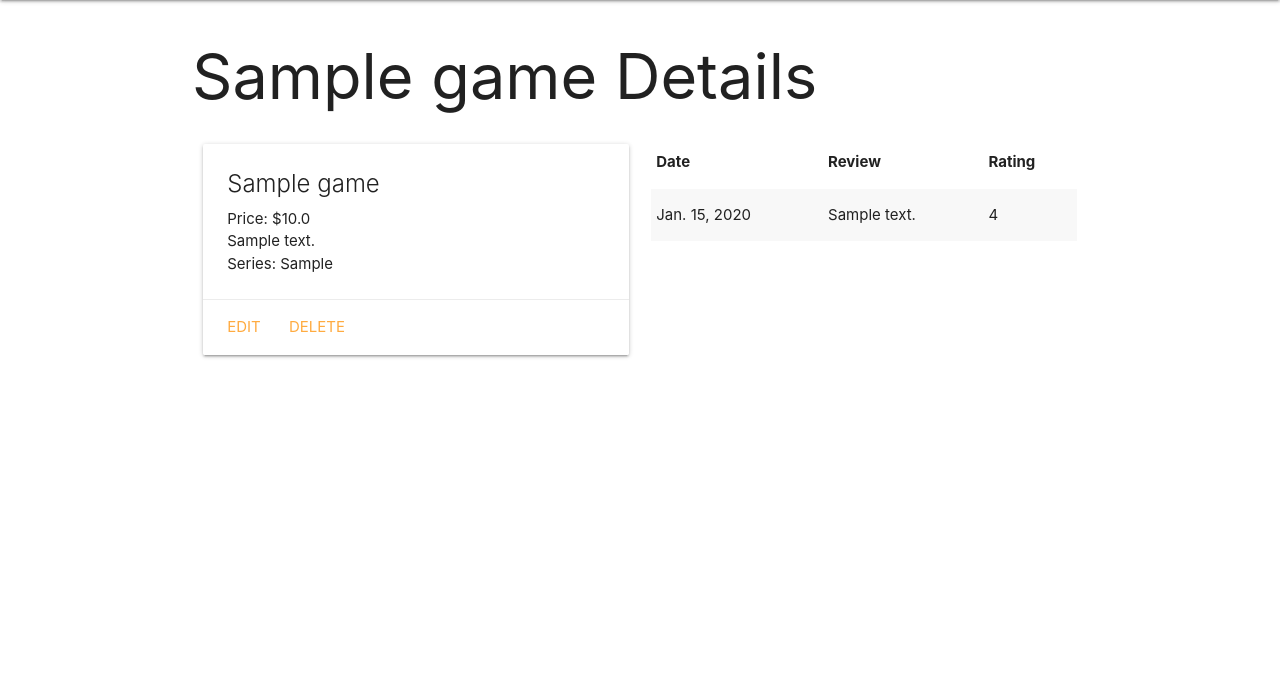
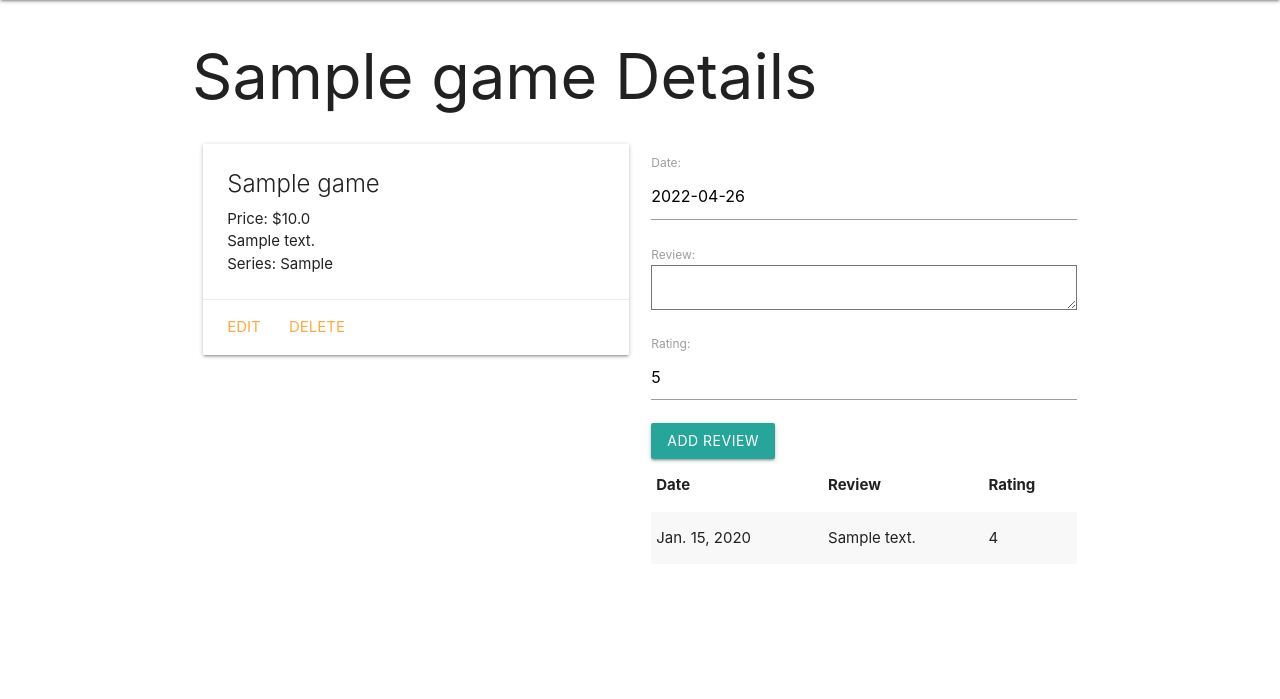
Before and after one commit to sapalombo21/Django-Framework-Lab, a Django app: page /games/1 in a window 1280 px wide. Shown: the part 64-763 px from the top of the page. Run offline with Django 4.2, Linux system fonts and the light colour scheme; tables that the repository leaves empty hold one stand-in row (values such as "Sample post").

Commit message:
review form routing

```diff
--- a/main_app/templates/base.html
+++ b/main_app/templates/base.html
@@ -8,6 +8,7 @@
     <title>Game Collector</title>
     <link rel="stylesheet" href="https://cdnjs.cloudflare.com/ajax/libs/materialize/1.0.0/css/materialize.min.css">
     <link rel="stylesheet" type="text/css" href="{% static 'css/style.css' %}">
+    <script src="https://cdnjs.cloudflare.com/ajax/libs/materialize/1.0.0/js/materialize.min.js"></script>
 </head>
 <body>
     <header class="navbar-fixed">
--- a/main_app/templates/games/detail.html
+++ b/main_app/templates/games/detail.html
@@ -22,6 +22,10 @@
     </div>
   </div>
   <div class="col s6">
+    <form action="{% url 'add_review' game.id %}" method="post">
+      {% csrf_token %} {{ review_form.as_p }}
+      <input type="submit" class="btn" value="Add Review" />
+    </form>
     <table class="striped">
       <thead>
         <tr>
@@ -42,4 +46,16 @@
     </table>
   </div>
 </div>
+<script>
+    const dateEl = document.getElementById('id_date');
+    M.Datepicker.init(dateEl, {
+        format: 'yyyy-mm-dd',
+        defaultDate: new Date(),
+        setDefaultDate: true,
+        autoClose: true
+    });
+
+    const ratingEl = document.getElementById('id_rating');
+
+</script>
 {% endblock content %}
--- a/main_app/urls.py
+++ b/main_app/urls.py
@@ -8,5 +8,6 @@
     path('games/<int:game_id>', views.games_detail, name='detail'),
     path('games/create/', views.GameCreate.as_view(), name='games_create'),
     path('games/<int:pk>/update', views.GameUpdate.as_view(), name='games_update'),
-    path('games/<int:pk>/delete', views.GameDelete.as_view(), name='games_delete')
+    path('games/<int:pk>/delete', views.GameDelete.as_view(), name='games_delete'),
+    path('games/<int:game_id>/add_review/', views.add_review, name='add_review'),
 ]
--- a/main_app/views.py
+++ b/main_app/views.py
@@ -1,5 +1,5 @@
 from dataclasses import field
-from django.shortcuts import render
+from django.shortcuts import redirect, render
 from .forms import ReviewForm
 
 # Create your views here.
@@ -22,6 +22,14 @@
     review_form = ReviewForm()
     return render(request, 'games/detail.html', {'game': game, 'review_form': review_form})
 
+def add_review(request, game_id):
+    form = ReviewForm(request.POST)
+    if form.is_valid():
+        new_review = form.save(commit=False)
+        new_review.game_id = game_id
+        new_review.save()
+    return redirect('detail', game_id=game_id)
+
 class GameCreate(CreateView):
     model = Game
     fields = '__all__'
```
